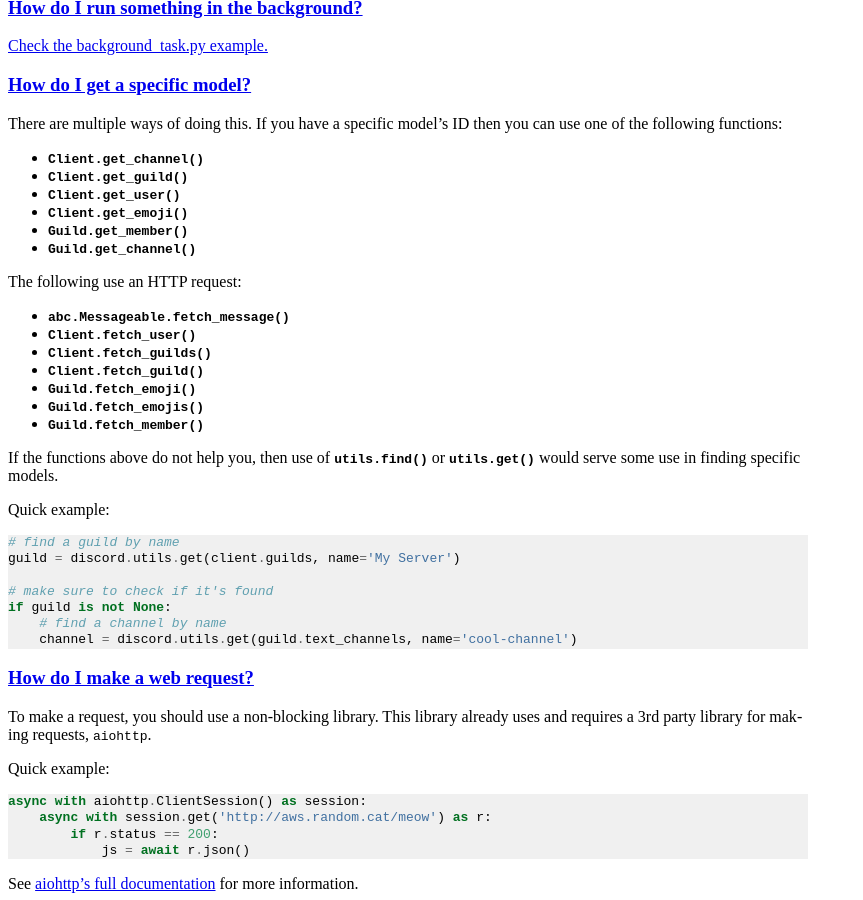
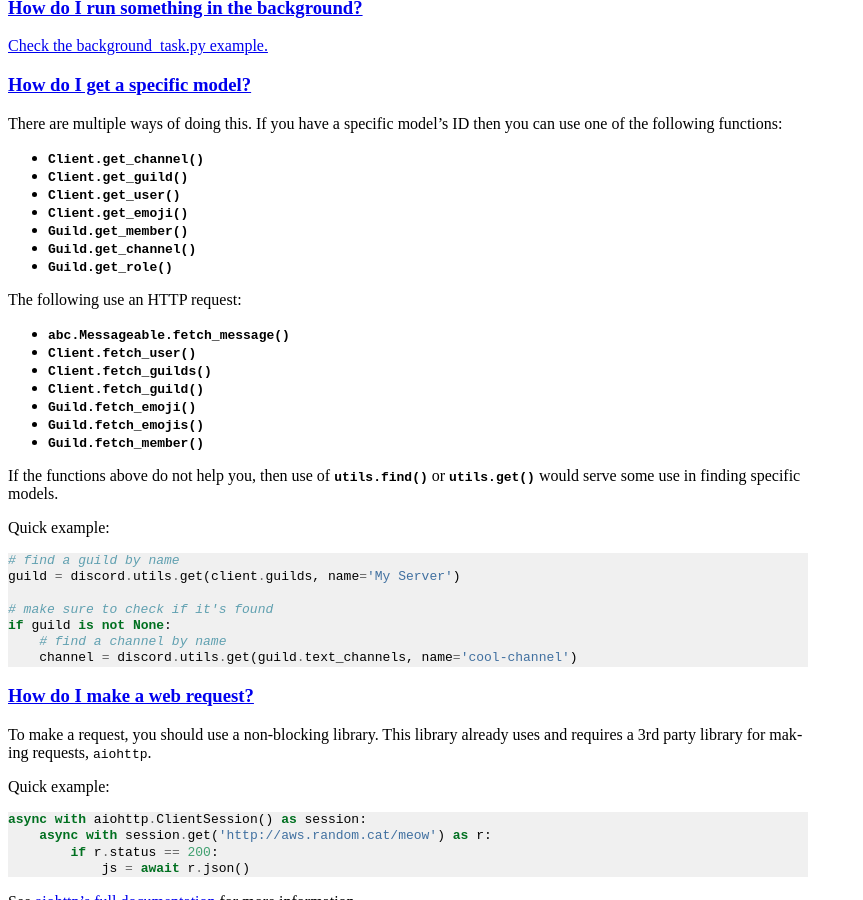
Before and after one commit to Rapptz/discord.py, a Sphinx documentation site: the page built from docs/faq.rst, in a window 1280 px wide and 900 px high, scrolled down 3826 px. Shown: the whole window, without its empty margins (0-863 px from the left). Built offline with Sphinx 7.4.7, drawn with Linux system fonts in a browser that asks for light colours.

Commit message:
Added missing get_role method to the faq.

```diff
--- a/docs/faq.rst
+++ b/docs/faq.rst
@@ -230,6 +230,7 @@ one of the following functions:
 - :meth:`Client.get_emoji`
 - :meth:`Guild.get_member`
 - :meth:`Guild.get_channel`
+- :meth:`Guild.get_role`
 
 The following use an HTTP request:
 
```
